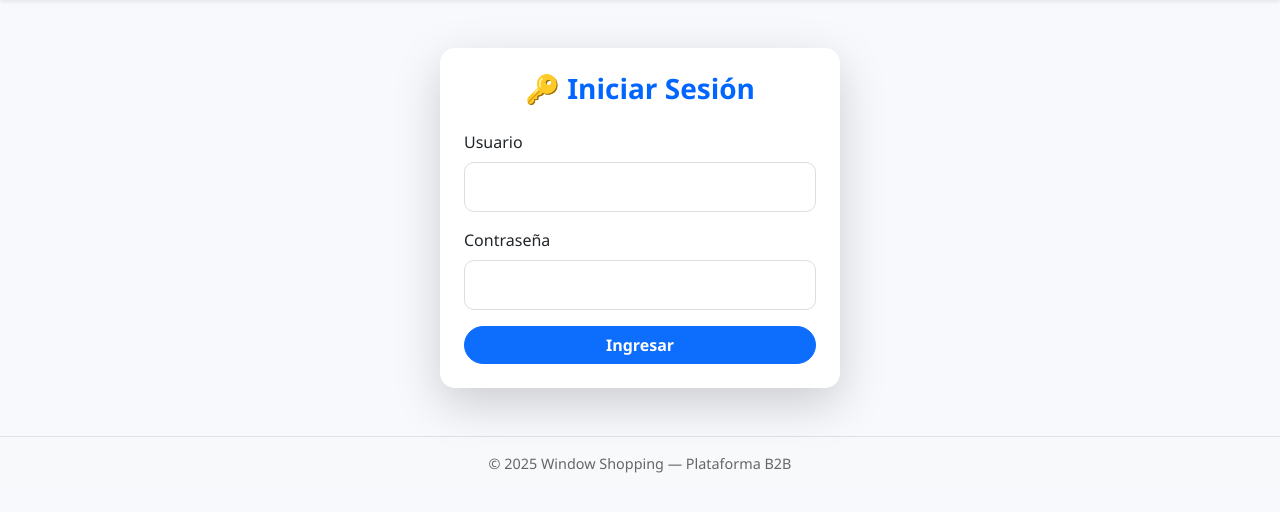
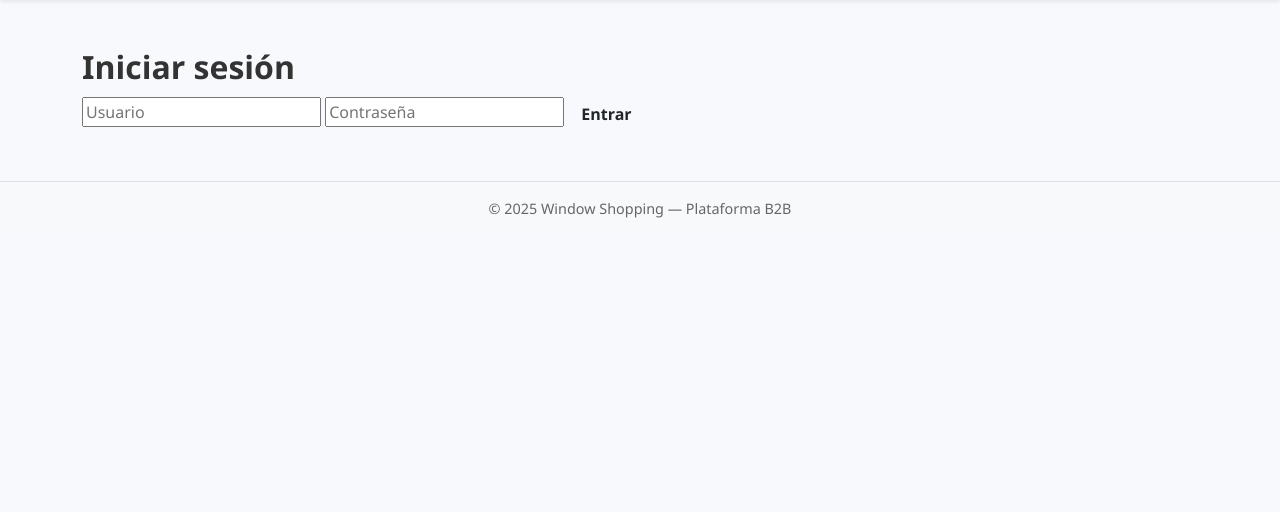
Before and after one commit to crhistopher09ponce04-art/Window-Shopping, a Flask app: page /login in a window 1280 px wide. Shown: the part 57-569 px from the top of the page. Run offline with Flask 3, Linux system fonts and the light colour scheme.

Commit message:
Update login.html

```diff
--- a/templates/login.html
+++ b/templates/login.html
@@ -1,19 +1,10 @@
 {% extends "base.html" %}
 {% block content %}
-<div class="d-flex justify-content-center">
-    <div class="card shadow-lg p-4" style="max-width: 400px; width: 100%;">
-        <h3 class="text-center mb-4">🔑 Iniciar Sesión</h3>
-        <form method="post">
-            <div class="mb-3">
-                <label for="username" class="form-label">Usuario</label>
-                <input type="text" class="form-control" id="username" name="username" required>
-            </div>
-            <div class="mb-3">
-                <label for="password" class="form-label">Contraseña</label>
-                <input type="password" class="form-control" id="password" name="password" required>
-            </div>
-            <button type="submit" class="btn btn-primary w-100">Ingresar</button>
-        </form>
-    </div>
-</div>
+<h2>{{ t("Iniciar sesión", "Login") }}</h2>
+<form method="post">
+    <input type="text" name="username" placeholder="Usuario" required>
+    <input type="password" name="password" placeholder="Contraseña" required>
+    <button type="submit" class="btn">{{ t("Entrar", "Login") }}</button>
+</form>
+{% if error %}<p style="color:red">{{ error }}</p>{% endif %}
 {% endblock %}
```
